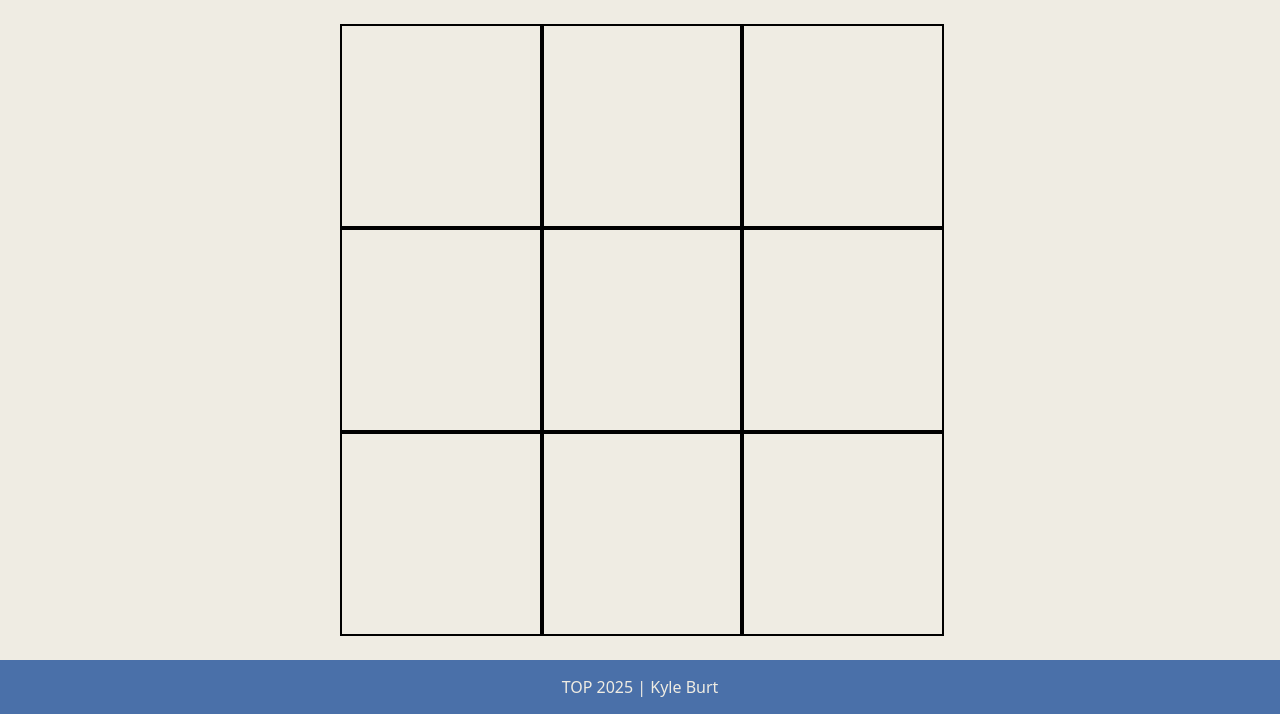
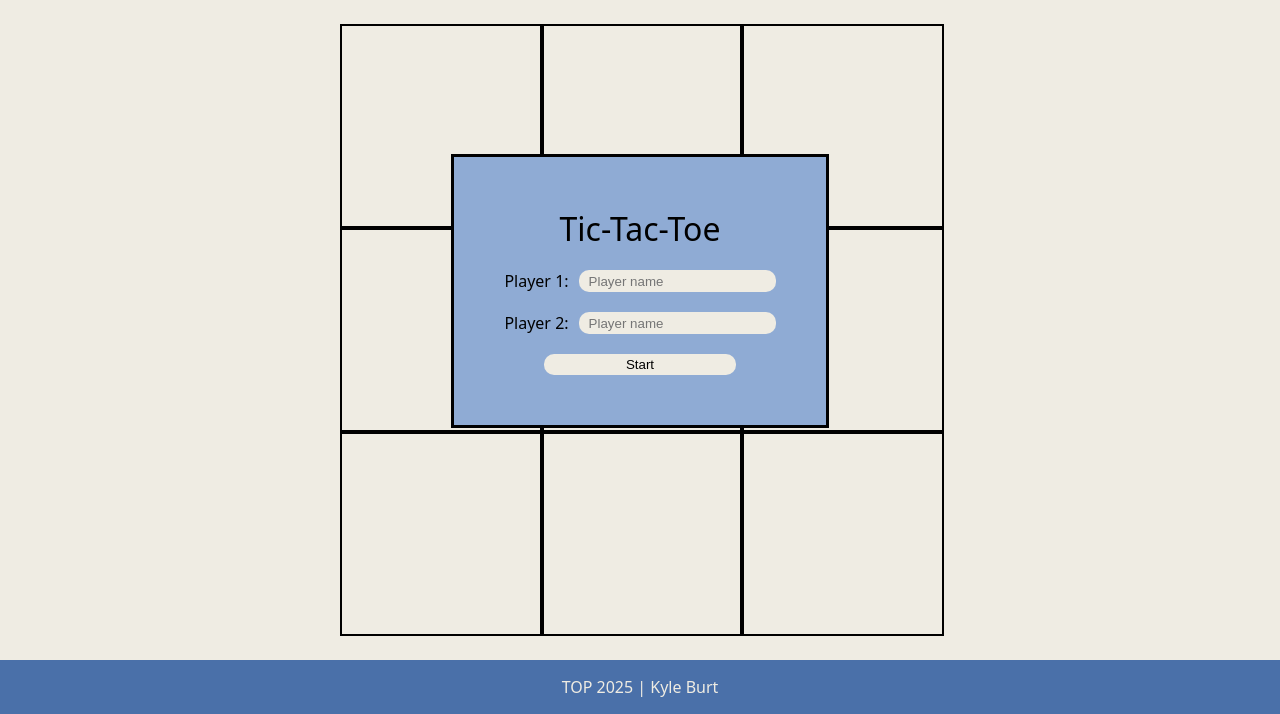
Before and after one commit to kyle2burt/tic-tac-toe, a plain HTML site: page index.html in a window 1280 px wide. Shown: the part 86-800 px from the top of the page. Drawn offline with Linux system fonts and the light colour scheme.

Commit message:
Add model markup and styles

```diff
--- a/index.html
+++ b/index.html
@@ -11,6 +11,20 @@
     <header>
         <h1>Tic Tac Toe</h1>
     </header>
+    <dialog id="start" open>
+        <form action="#" method="post">
+            <legend>Tic-Tac-Toe</legend>
+            <div>
+                <label for="player-1">Player 1:</label>
+                <input type="text" id="player-1" name="player1-name" placeholder="Player name">
+            </div>
+            <div>
+                <label for="player-2">Player 2:</label>
+                <input type="text" id="player-2" name="player2-name" placeholder="Player name">
+            </div>
+            <button type="submit">Start</button>
+        </form>
+    </dialog>
     <div class="main">
         <div class="game-board"></div>
     </div>
--- a/styles.css
+++ b/styles.css
@@ -33,3 +33,38 @@ footer {
     justify-content: center;
     align-items: center;
 }
+dialog {
+    position: absolute;
+    top: 30%;
+}
+#start {
+    color: var(--black);
+    background-color: var(--light-blue);
+    padding: 50px;
+}
+#start form {
+    display: flex;
+    flex-direction: column;
+    gap: 20px;
+}
+#start form div {
+    display: flex;
+    gap: 10px;
+}
+legend {
+    font-size: 2rem;
+}
+input {
+    border: none;
+    border-radius: 10px;
+    padding: 3px 10px;
+    color: var(--black);
+    background-color: var(--white);
+}
+button {
+    background-color: var(--white);
+    border: none;
+    border-radius: 10px;
+    padding: 3px;
+    margin: 0 40px;
+}
```
